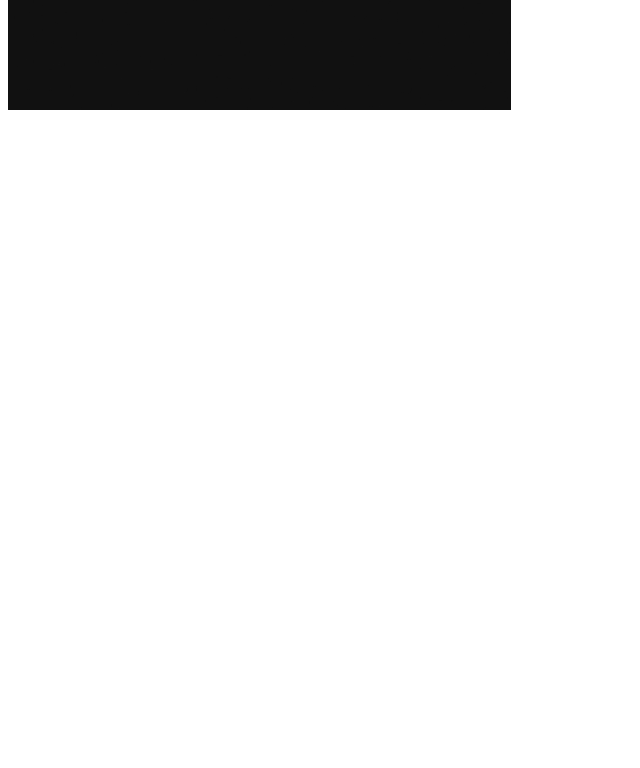
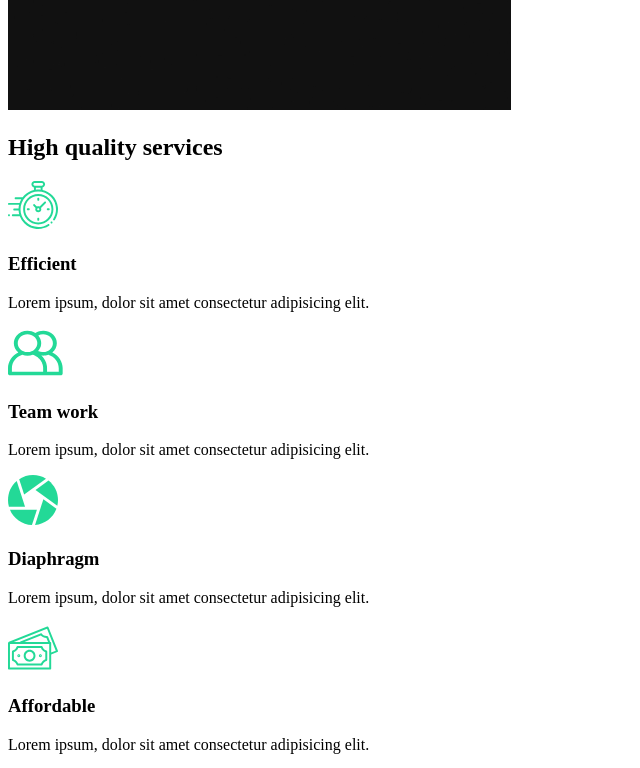
Before and after one commit to enesimona/capture, a React (Create React App) app: page / in a window 1280 px wide. Shown: the part 860-1628 px from the top of the page, without its empty margins (0-640 px from the left). Before the commit the page ends 982 px from the top, so only its background shows below. Built offline with nearby package versions, Linux system fonts and the light colour scheme.

Commit message:
3. Services section

```diff
--- /dev/null
+++ b/src/components/ServicesSection.js
@@ -0,0 +1,53 @@
+import React from "react";
+import clock from "../img/clock.svg";
+import diaphragm from "../img/diaphragm.svg";
+import money from "../img/money.svg";
+import teamwork from "../img/teamwork.svg";
+import home2 from "../img/home2.png";
+
+const ServicesSection = () => {
+  return (
+    <div className="services">
+      <div className="description">
+        <h2>
+          High <span>quality</span> services
+        </h2>
+        <div className="cards">
+          <div className="card">
+            <div className="icon">
+              <img src={clock} alt="clock" />
+              <h3>Efficient</h3>
+            </div>
+            <p>Lorem ipsum, dolor sit amet consectetur adipisicing elit. </p>
+          </div>
+          <div className="card">
+            <div className="icon">
+              <img src={teamwork} alt="teamwork" />
+              <h3>Team work</h3>
+            </div>
+            <p>Lorem ipsum, dolor sit amet consectetur adipisicing elit. </p>
+          </div>
+          <div className="card">
+            <div className="icon">
+              <img src={diaphragm} alt="diaphragm" />
+              <h3>Diaphragm</h3>
+            </div>
+            <p>Lorem ipsum, dolor sit amet consectetur adipisicing elit. </p>
+          </div>
+          <div className="card">
+            <div className="icon">
+              <img src={money} alt="money" />
+              <h3>Affordable</h3>
+            </div>
+            <p>Lorem ipsum, dolor sit amet consectetur adipisicing elit. </p>
+          </div>
+        </div>
+      </div>
+      <div className="image">
+        <img src={home2} alt="camera photo"></img>
+      </div>
+    </div>
+  );
+};
+
+export default ServicesSection;
--- a/src/pages/AboutUs.js
+++ b/src/pages/AboutUs.js
@@ -1,10 +1,12 @@
 import React from "react";
 import AboutSection from "../components/AboutSection";
+import ServicesSection from "../components/ServicesSection";
 
 const AboutUs = () => {
   return (
     <div>
       <AboutSection></AboutSection>
+      <ServicesSection></ServicesSection>
     </div>
   );
 };
```
